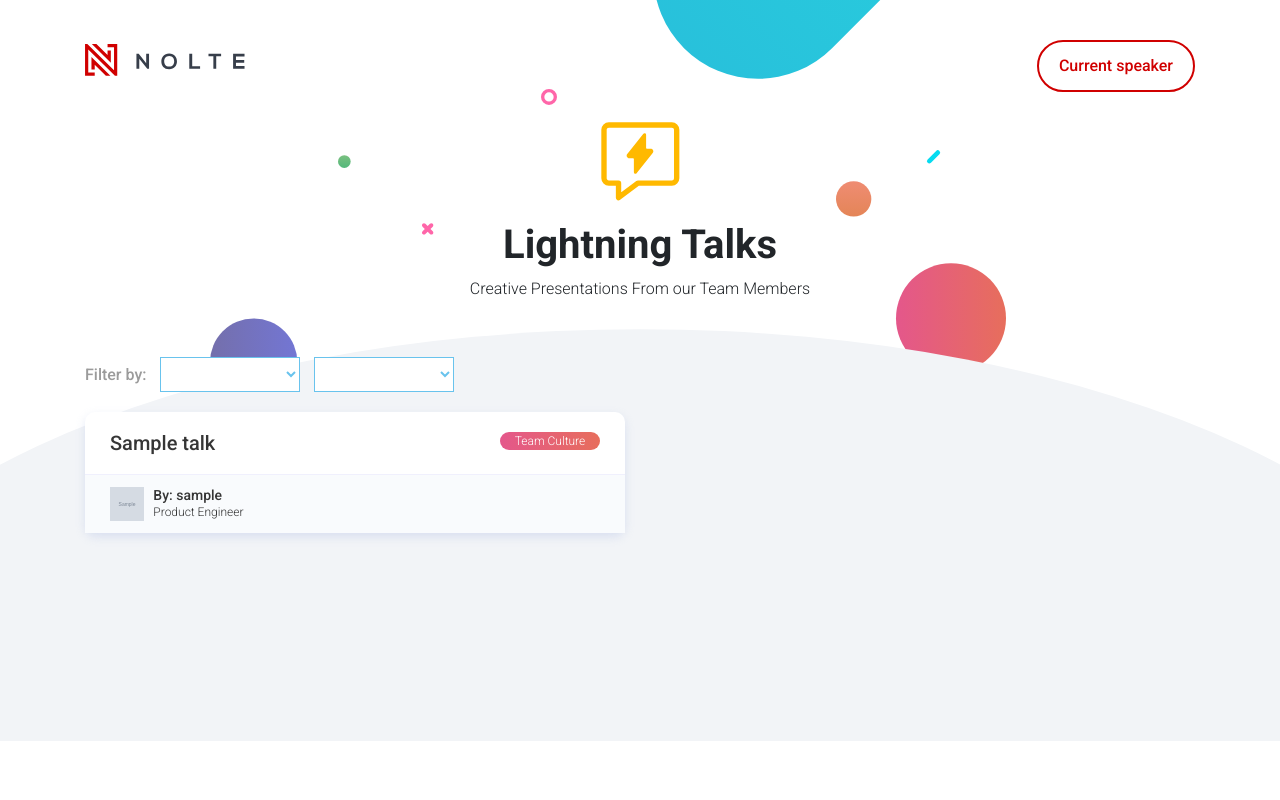
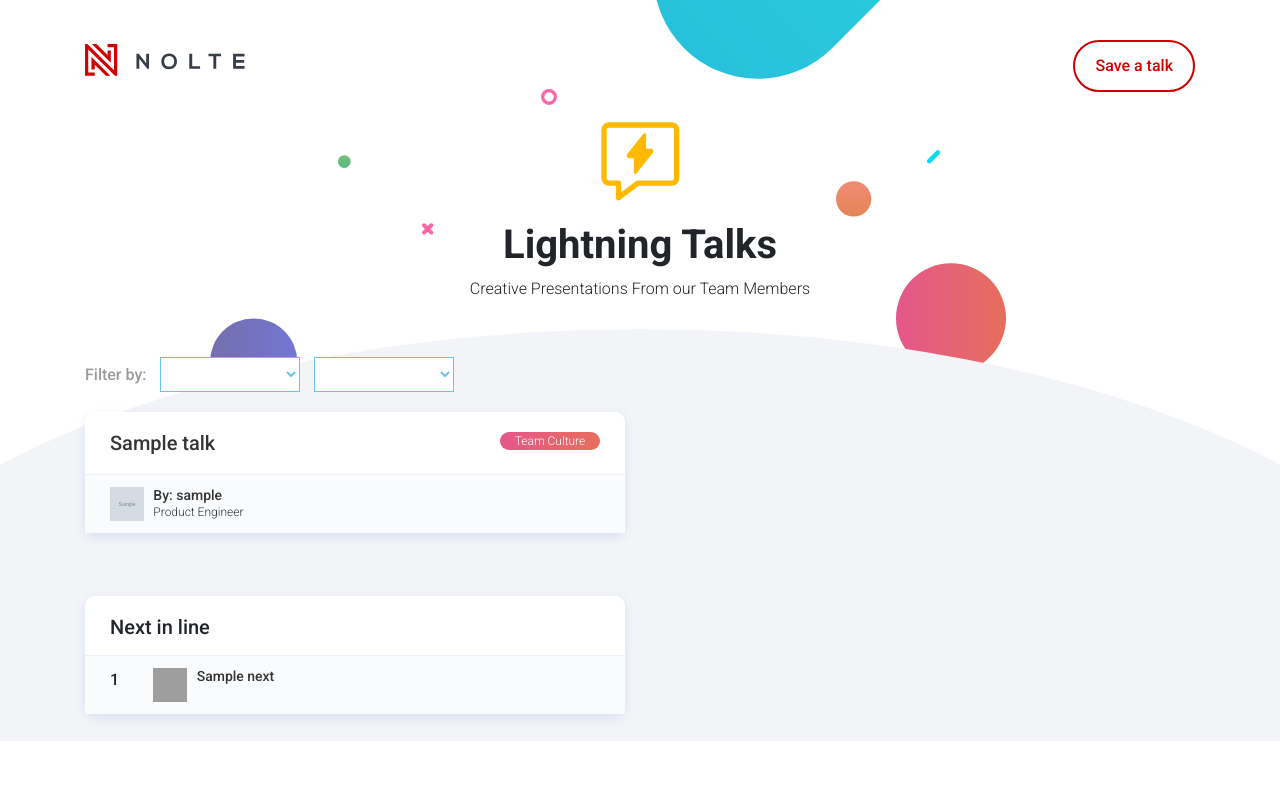
Before and after one commit to honekun/lightningtalks, a Django app: template base/templates/home.html in a window 1280 px wide. Run offline with Django 3.2, Linux system fonts and the light colour scheme; tables that the repository leaves empty hold one stand-in row (values such as "Sample post"); the template is opened without the code that fills it: values that come from a table or form of the project are taken from there, most other values are stand-ins (such as "Sample title", 1, 10 or a date in 2020); grey boxes marked "Sample" are stand-in pictures; some libraries are stand-ins or nearby versions; grey boxes are pictures that could not be loaded.

Commit message:
Added Next in line

```diff
--- a/base/core/admin.py
+++ b/base/core/admin.py
@@ -5,7 +5,7 @@ from .models import Human, Talks
 
 @admin.register(Human)
 class HumanAdmin(admin.ModelAdmin):
-	list_display = ( 'user', 'current', 'last', 'lightning', 'is_active')
+	list_display = ( 'user', 'current', 'last', 'in_line', 'lightning', 'is_active')
 	list_filter = ('current', 'last', 'lightning')
 
 @admin.register(Talks)
--- a/base/core/models.py
+++ b/base/core/models.py
@@ -18,6 +18,7 @@ class Human(models.Model):
 	lightning = models.BooleanField('Available', default=True)
 	current = models.BooleanField('Current', default=False)
 	last = models.BooleanField('last', default=False)
+	in_line = models.IntegerField('Next in Line', default=0)
 	is_active = models.BooleanField('Active', default=True)
 
 	class Meta:
--- a/base/templates/home.html
+++ b/base/templates/home.html
@@ -13,7 +13,7 @@
           href="{% url 'current' %}"
           data-toggle="modal"
           data-target="#currentForm">
-          Current speaker
+          Save a talk
         </a>
     </div>
   </div>
@@ -118,6 +118,40 @@
   </div>
 </div>
 
+<hr>
+
+<div class="container">
+  <div class="row">
+    <div class="col-6">
+
+      <div class="m__talk-info">
+        <div class="row justify-content-between m__talk-header">
+          <h2 class="col-9">Next in line</h2>
+        </div>
+
+        <div class="m__talk-body">
+          <div class="row">
+            {% for next in in_line %}
+              <div class="col-1">
+                {{ forloop.counter }}
+              </div>
+              <div class="col-1">
+                {% if next.avatar %}
+                <img class="m__talk-user" src="/{{talk.human.avatar}}" alt="User">
+                {% else %}
+                <img class="m__talk-user" src="{% static 'img/user.png' %}" alt="User">
+                {% endif %}
+              </div>
+              <div class="col-10">
+                <p>{{next}}</p>
+              </div>
+            {% endfor %}
+          </div>
+        </div>
+      </div>
+    </div>
+  </div>
+</div>
 
 {% endblock %}
 
```
Also changed, not shown: base/core/views.py (+14 -4 lines), base/core/migrations/0007_human_in_line.py (added).
